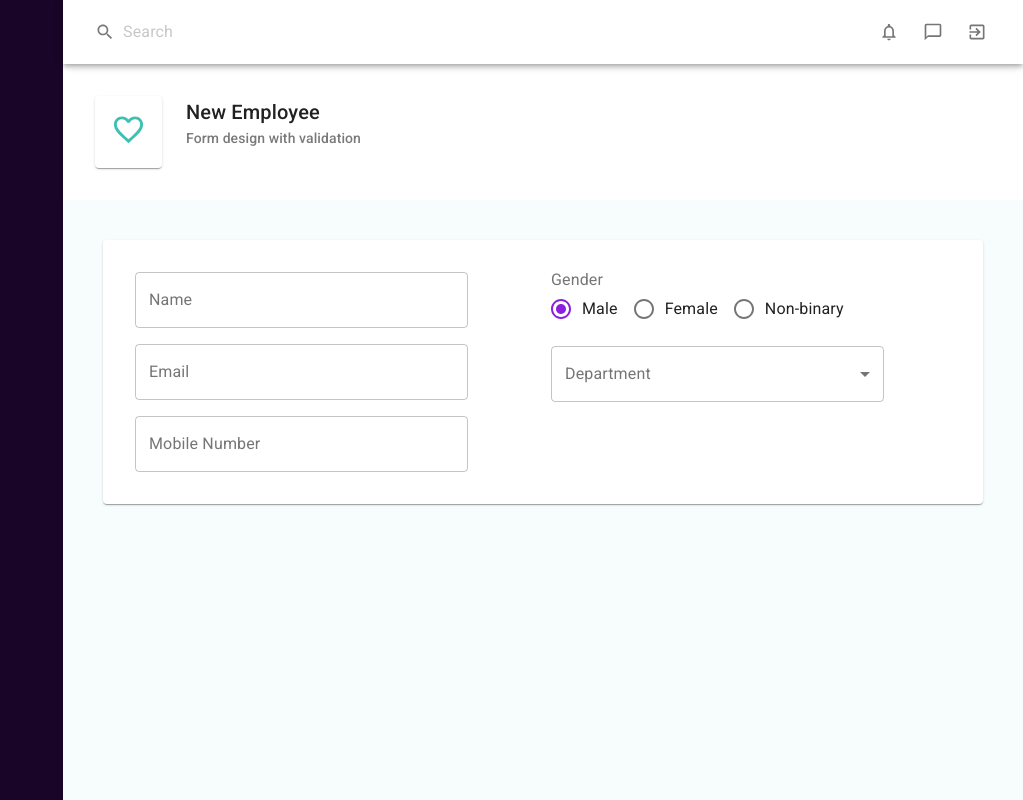
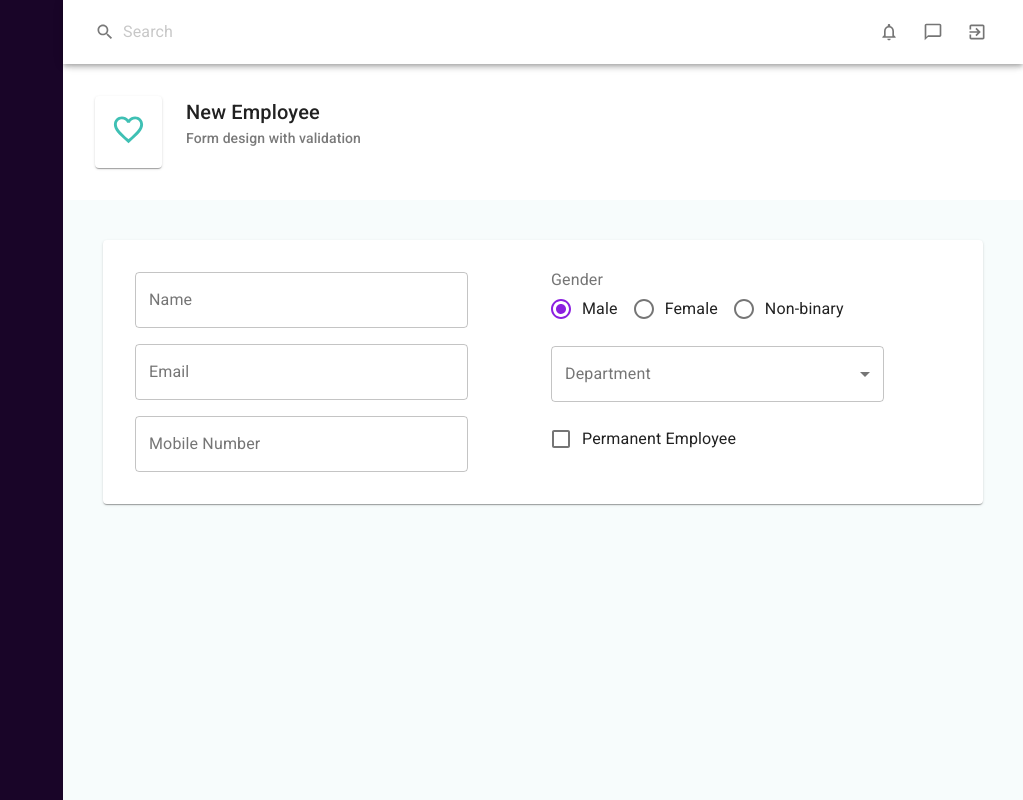
Before and after one commit to chinmaykunkikar/mui, a React (Create React App) app: page / in a window 1280 px wide. Shown: the whole page, without its empty margins (257-1280 px from the left). Built offline with nearby package versions, Linux system fonts and the light colour scheme.

Commit message:
mui: add Checkbox control Tweak handleChange() to handle checkbox.

```diff
--- /dev/null
+++ b/src/component/controls/Checkbox.js
@@ -0,0 +1,22 @@
+import {
+  FormControl,
+  FormControlLabel,
+  Checkbox as MuiCheckbox,
+} from '@material-ui/core'
+import React from 'react'
+
+function Checkbox(props) {
+  const { name, label, value, onChange } = props
+  return (
+    <FormControl>
+      <FormControlLabel
+        control={
+          <MuiCheckbox name={name} checked={value} onChange={onChange} />
+        }
+        label={label}
+      />
+    </FormControl>
+  )
+}
+
+export default Checkbox
--- a/src/component/controls/Controls.js
+++ b/src/component/controls/Controls.js
@@ -1,8 +1,10 @@
+import Checkbox from './Checkbox'
 import TextInput from './TextInput'
 import Select from './Select'
 import RadioGroup from './RadioGroup'
 
 const Controls = {
+  Checkbox,
   RadioGroup,
   Select,
   TextInput,
--- a/src/component/useForm.js
+++ b/src/component/useForm.js
@@ -1,5 +1,5 @@
 import { makeStyles } from '@material-ui/core'
-import { useState, useEffect } from 'react'
+import { useState } from 'react'
 
 const useStyles = makeStyles(theme => ({
   root: {
@@ -13,7 +13,11 @@ const useStyles = makeStyles(theme => ({
 export function useForm(initialValues) {
   const [values, setValues] = useState(initialValues)
   const handleChange = event => {
-    const { name, value } = event.target
+
+    const target = event.target
+    const value = target.type === 'checkbox' ? target.checked : target.value
+    const name = target.name
+
     setValues({
       ...values,
       [name]: value,
@@ -23,6 +27,6 @@ export function useForm(initialValues) {
 }
 
 export function Form(props) {
-    const classes = useStyles()
+  const classes = useStyles()
   return <form className={classes.root}>{props.children}</form>
 }
--- a/src/pages/Employees/EmployeeForm.js
+++ b/src/pages/Employees/EmployeeForm.js
@@ -68,6 +68,12 @@ function EmployeeForm() {
             onChange={handleChange}
             options={departmentItems}
           />
+          <Controls.Checkbox
+            name='isPermanent'
+            label='Permanent Employee'
+            value={values.isPermanent}
+            onChange={handleChange}
+          />
         </Grid>
       </Grid>
     </Form>
```
